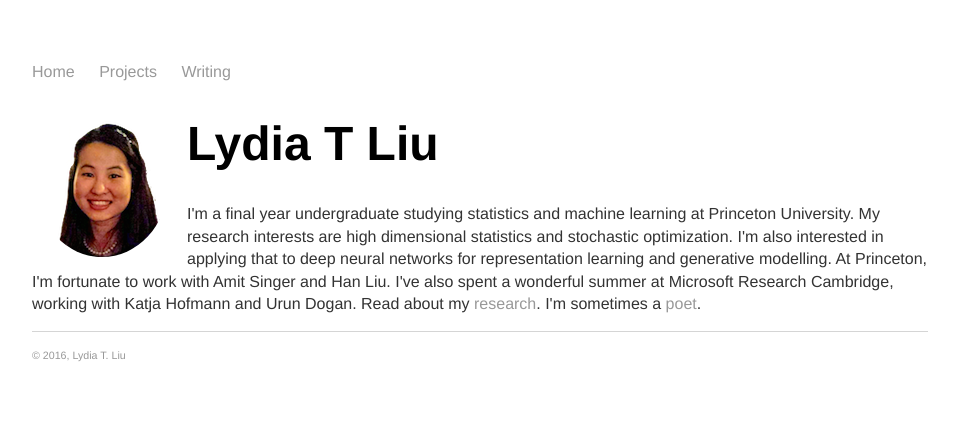
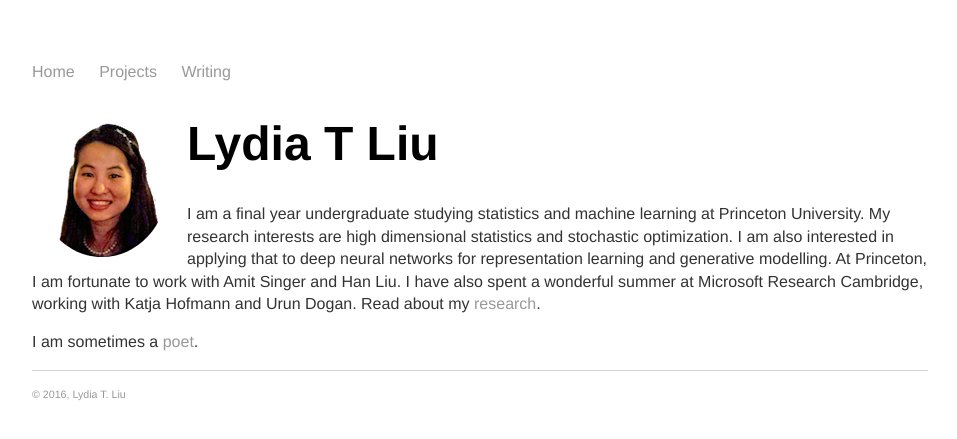
Before and after one commit to serenalwang/serenalwang.github.io, a Jekyll site: the page built from index.html, in a window 1280 px wide. Shown: the top 439 px of the page, without its empty margins (160-1117 px from the left). Built offline with Jekyll 4.4.1, drawn with Linux system fonts in a browser that asks for light colours.

Commit message:
Update index.html

```diff
--- a/index.html
+++ b/index.html
@@ -6,11 +6,11 @@
 
 	<img src="img/me3.png" alt="Photo" class="leftside_image">
 	<h1>Lydia T Liu</h1>
-		<p>I'm a final year undergraduate studying statistics and machine learning at Princeton University.
-			My research interests are high dimensional statistics and stochastic optimization. I'm also
+		<p>I am a final year undergraduate studying statistics and machine learning at Princeton University.
+			My research interests are high dimensional statistics and stochastic optimization. I am also
 			interested in applying that to deep neural networks for representation learning
-			and generative modelling. At Princeton, I'm fortunate to work with Amit Singer and Han Liu.
-			I've also spent a wonderful summer at Microsoft Research Cambridge, working with Katja Hofmann
-			and Urun Dogan. Read about my <a href="/projects">research</a>. I'm sometimes a
-			<a href="/writing">poet</a>.</p>
+			and generative modelling. At Princeton, I am fortunate to work with Amit Singer and Han Liu.
+			I have also spent a wonderful summer at Microsoft Research Cambridge, working with Katja Hofmann
+			and Urun Dogan. Read about my <a href="/projects">research</a>.</p>
+	<p> I am sometimes a <a href="/writing">poet</a>.</p>
 </div><!-- /.blurb -->
```
